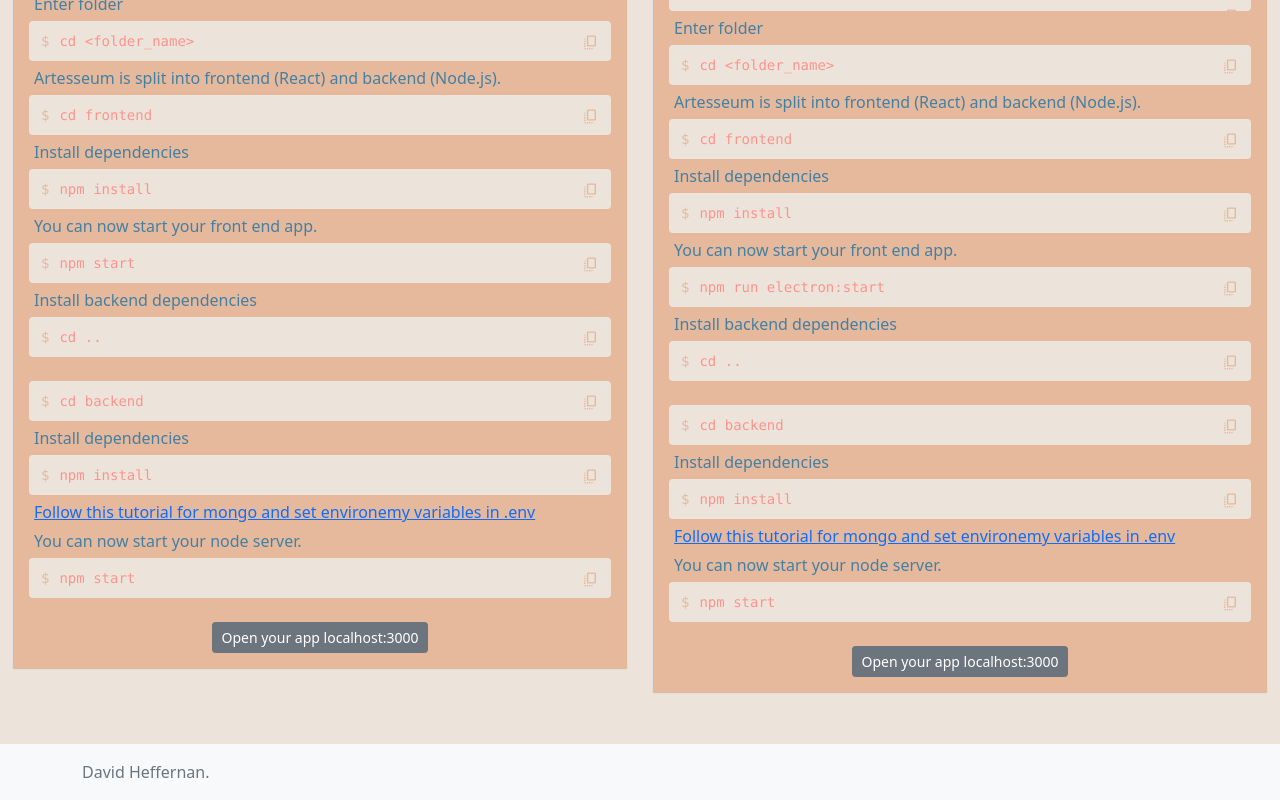
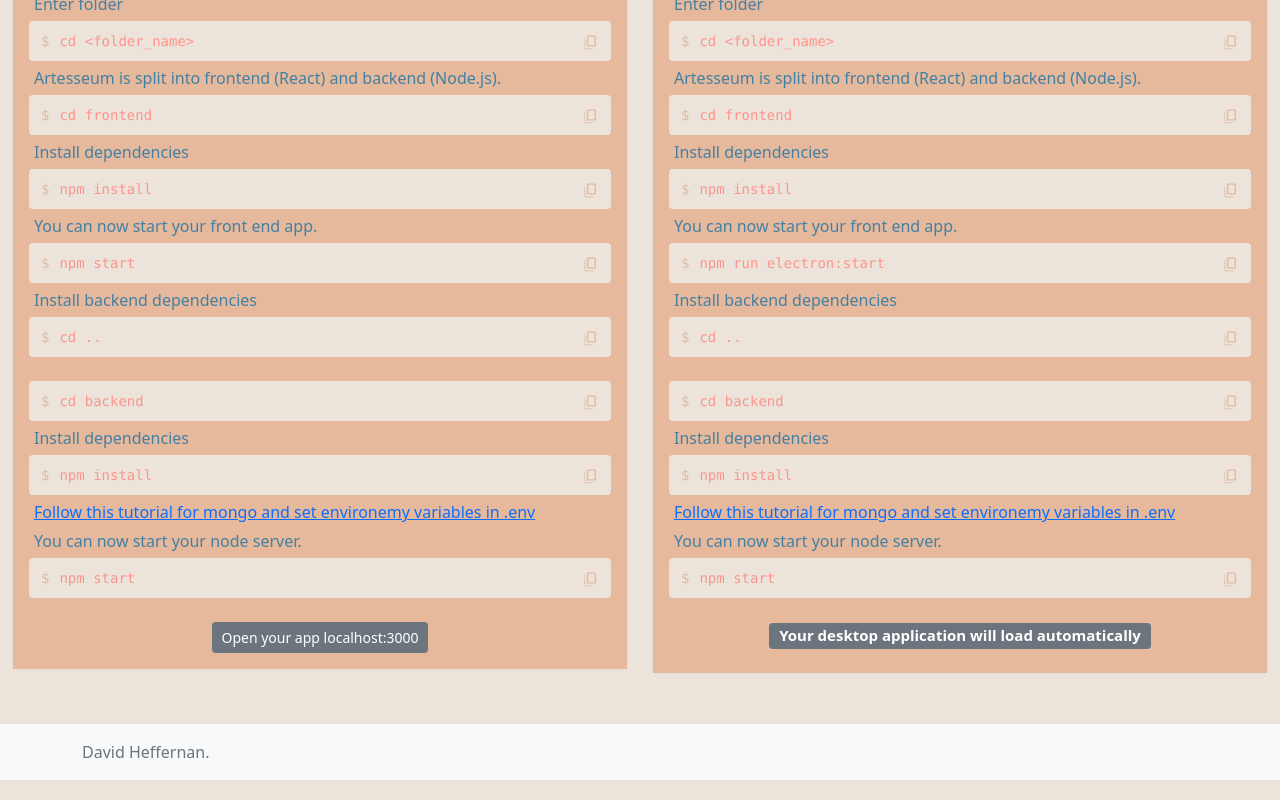
Before and after one commit to heffernan111/artesseum, a React (Create React App) app: page / in a window 1280 px wide. Shown: the part 295-1095 px from the top of the page. Built offline with nearby package versions, Linux system fonts and the light colour scheme.

Commit message:
release v1

```diff
--- a/src/components/ElectronBoilerPlateCard.js
+++ b/src/components/ElectronBoilerPlateCard.js
@@ -28,7 +28,7 @@
                     <IoLogoElectron fontSize="1.2em"/> MEREN Stack
                 </div>
                 <div className="card-body">
-                    <p className="code-text">Clone the boiler plate</p>a
+                    <p className="code-text">Clone the boiler plate</p>
                     <code>
                         <span className="dollar">$</span>
                         <span id="electron_1">git clone https://github.com/heffman11/mern_electron.git &lt;folder_name&gt;</span>
@@ -95,7 +95,7 @@
                     </code>
 
                     <div className="text-center pt-4">
-                        <a href="http://localhost:3000" class="btn btn-secondary btn-sm" role="button">Open your app localhost:3000</a>
+                        <h5><span class="badge bg-secondary">Your desktop application will load automatically</span></h5>
                     </div>
                 </div>
             </div>
```
Also changed, not shown: 1 other file (tests, documents, lock files or other folders).
